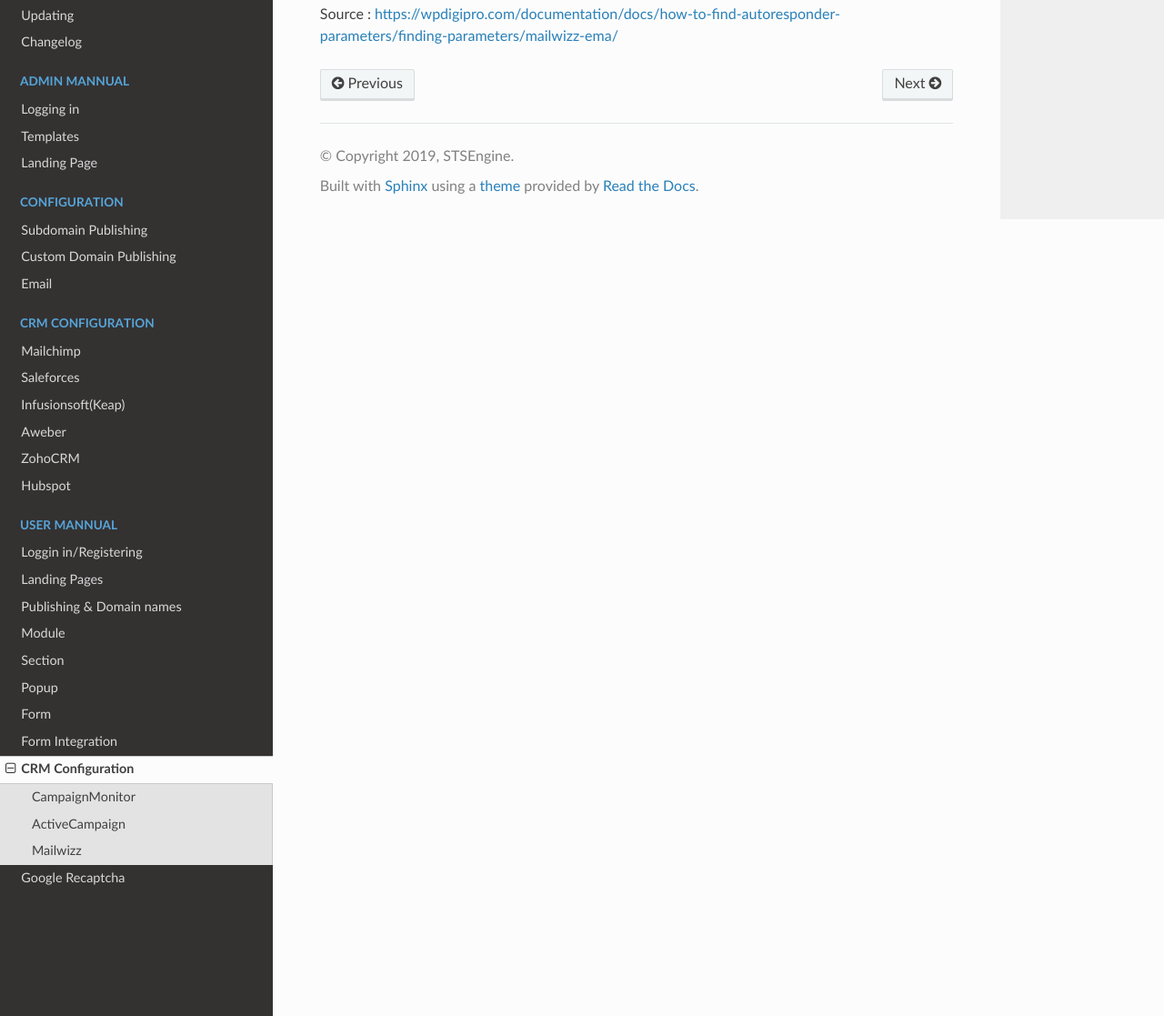
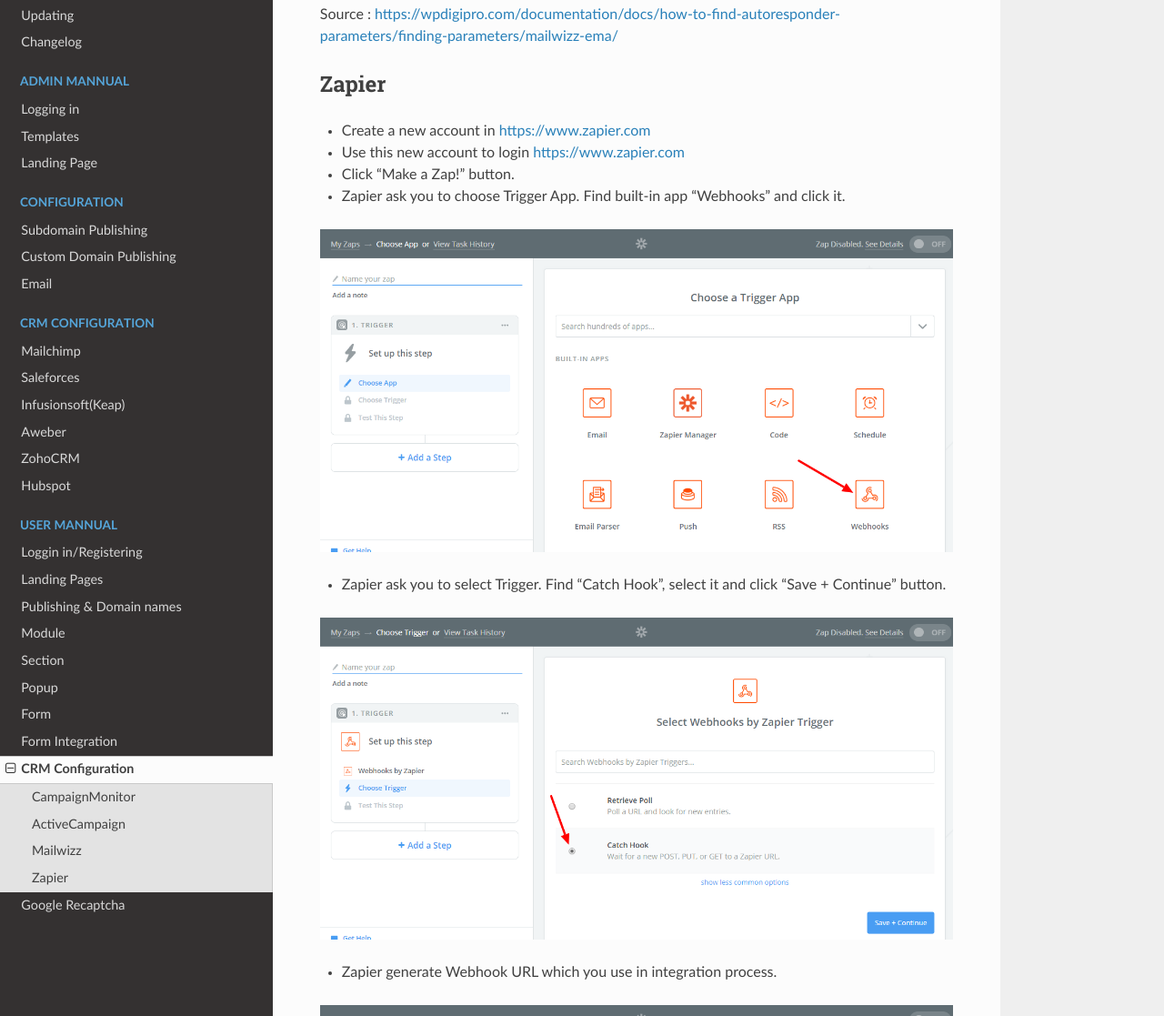
Before and after one commit to vhtnam/landingmall-docs, a Sphinx documentation site: the page built from source/_user/crm_config.rst, in a window 1280 px wide and 1400 px high, scrolled down 2465 px. Shown: the part 283-1400 px from the top of the window at 91% size. Built offline with Sphinx 7.4.7 and the Read the Docs theme 2.0.0, drawn with Linux system fonts in a browser that asks for light colours.

Commit message:
no message

```diff
--- a/source/_admin/templates.rst
+++ b/source/_admin/templates.rst
@@ -23,6 +23,7 @@
 ==============
 Import Template
 ==============
+.. NOTE:: You can't import HTML template, it only works with template exported by this script__
 
 
 - From the Template list page, click Import button.
--- a/source/_user/crm_config.rst
+++ b/source/_user/crm_config.rst
@@ -45,3 +45,17 @@
 .. image:: https://wpdigipro.com/documentation/wp-content/uploads/2017/05/MW2.png
 
 Source : https://wpdigipro.com/documentation/docs/how-to-find-autoresponder-parameters/finding-parameters/mailwizz-ema/
+
+==============
+Zapier
+==============
+- Create a new account in https://www.zapier.com
+
+- Use this new account to login https://www.zapier.com
+- Click "Make a Zap!" button.
+- Zapier ask you to choose Trigger App. Find built-in app "Webhooks" and click it.
+.. image:: ../assets/images/zapier1.png
+- Zapier ask you to select Trigger. Find "Catch Hook", select it and click "Save + Continue" button.
+.. image:: ../assets/images/zapier2.png
+- Zapier generate Webhook URL which you use in integration process.
+.. image:: ../assets/images/zapier3.png
```
Also changed, not shown: source/assets/images/zapier1.png (added), source/assets/images/zapier2.png (added), source/assets/images/zapier3.png (added).
